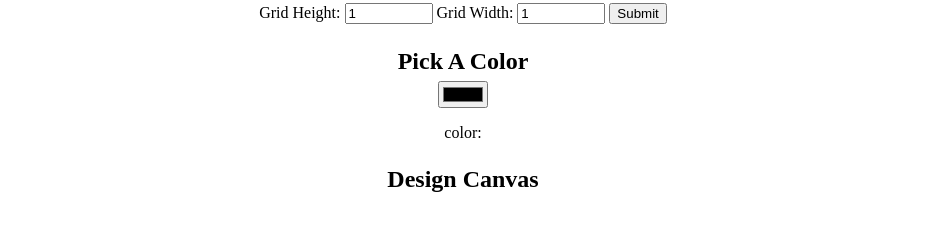
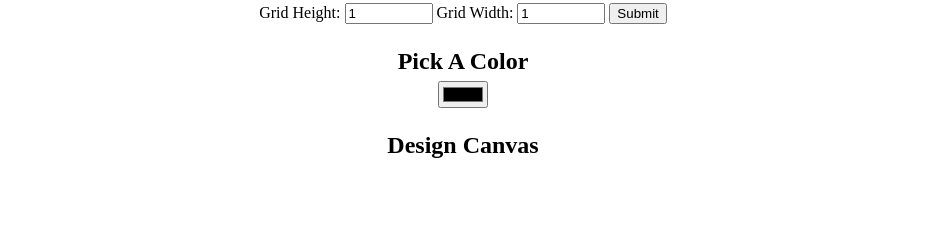
Before and after one commit to CCinCapital/FEND-pixel-art-maker, a plain HTML site: page index.html in a window 1280 px wide. Shown: the part 167-398 px from the top of the page, without its empty margins (177-1106 px from the left). Drawn offline with nearby package versions, Linux system fonts and the light colour scheme.

Commit message:
remove <p>color: '#XXXXXX'</p>

```diff
--- a/index.html
+++ b/index.html
@@ -20,7 +20,6 @@
 
     <h2>Pick A Color</h2>
     <input type="color" id="colorPicker">
-    <p>color: <span id="colorPicker_color"></span></p>
     <h2>Design Canvas</h2>
     <table id="pixel_canvas"></table>
 
```
